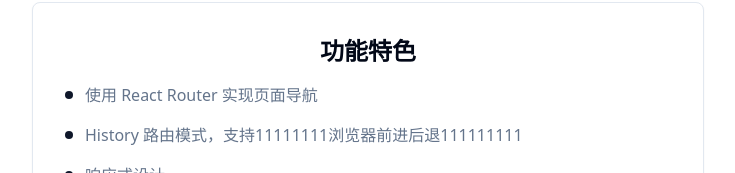
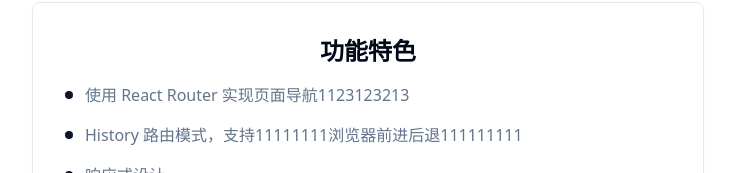
Before and after one commit to whitemiaool/page-hop-navigator, a React (Vite) app: page / in a window 1280 px wide. Shown: the part 146-319 px from the top of the page, without its empty margins (272-1007 px from the left). Built offline with nearby package versions, Linux system fonts and the light colour scheme.

Commit message:
Visual edit in Lovable
Edited UI in Lovable

```diff
--- a/src/pages/Index2222.tsx
+++ b/src/pages/Index2222.tsx
@@ -15,7 +15,7 @@ const Index = () => {
             <div className="space-y-4 text-left">
               <div className="flex items-start space-x-3">
                 <div className="w-2 h-2 bg-primary rounded-full mt-2"></div>
-                <p className="text-muted-foreground">使用 React Router 实现页面导航</p>
+                <p className="text-muted-foreground">使用 React Router 实现页面导航1123123213</p>
               </div>
               <div className="flex items-start space-x-3">
                 <div className="w-2 h-2 bg-primary rounded-full mt-2"></div>
```
